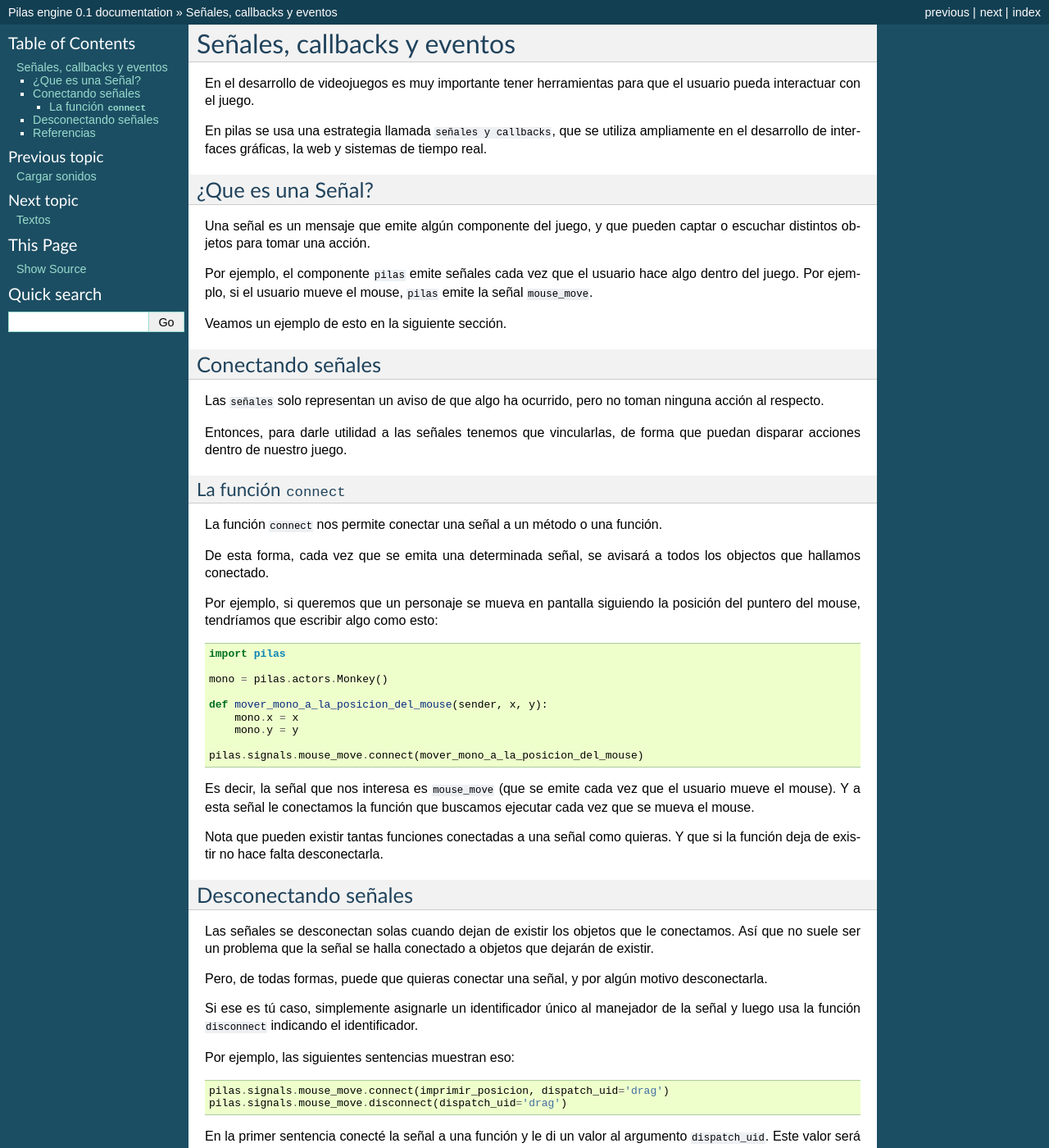
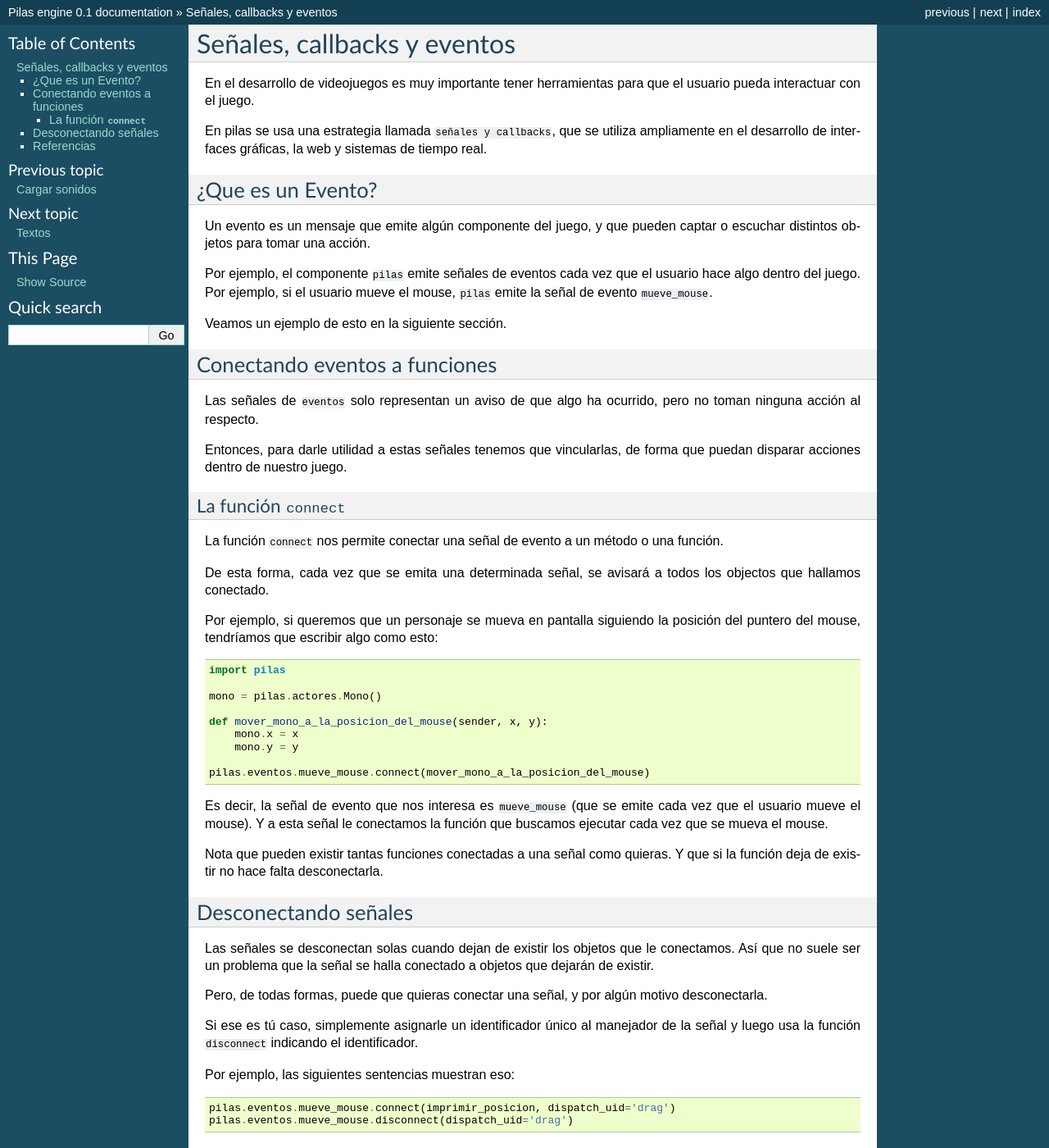
Before and after one commit to hugoruscitti/pilas-docs, a Sphinx documentation site: the page built from source/signals.rst, in a window 1280 px wide and 1400 px high. Shown: the whole window at 82% size. Built offline with Sphinx 7.4.7, drawn with Linux system fonts in a browser that asks for light colours; some of the changed text lies outside the part shown.

Commit message:
actualizando documentacion en espanol.

```diff
--- a/source/conf.py
+++ b/source/conf.py
@@ -17,6 +17,7 @@ import sys, os
 # add these directories to sys.path here. If the directory is relative to the
 # documentation root, use os.path.abspath to make it absolute, like shown here.
 sys.path.append(os.path.abspath('../'))
+sys.path.append(os.path.abspath('../pilas'))
 
 # -- General configuration -----------------------------------------------------
 
--- a/source/signals.rst
+++ b/source/signals.rst
@@ -10,35 +10,35 @@ En pilas se usa una estrategia llamada
 desarrollo de interfaces gráficas, la web y sistemas de tiempo
 real.
 
-¿Que es una Señal?
+¿Que es un Evento?
 ------------------
 
-Una señal es un mensaje que emite algún componente
+Un evento es un mensaje que emite algún componente
 del juego, y que pueden captar o escuchar distintos
 objetos para tomar una acción.
 
 Por ejemplo, el componente ``pilas`` emite señales
-cada vez que el usuario hace algo dentro del juego. Por
+de eventos cada vez que el usuario hace algo dentro del juego. Por
 ejemplo, si el usuario mueve el mouse, ``pilas`` emite
-la señal ``mouse_move``.
+la señal de evento ``mueve_mouse``.
 
 Veamos un ejemplo de esto en la siguiente sección.
 
-Conectando señales
-------------------
+Conectando eventos a funciones
+------------------------------
 
-Las ``señales`` solo representan un aviso de que algo
+Las señales de ``eventos`` solo representan un aviso de que algo
 ha ocurrido, pero no toman ninguna acción al respecto.
 
-Entonces, para darle utilidad a las señales tenemos
+Entonces, para darle utilidad a estas señales tenemos
 que vincularlas, de forma que puedan disparar acciones
 dentro de nuestro juego.
 
 La función ``connect``
 ______________________
 
-La función ``connect`` nos permite conectar una señal
-a un método o una función.
+La función ``connect`` nos permite conectar una señal de
+evento a un método o una función.
 
 De esta forma, cada vez que se emita una determinada
 señal, se avisará a todos los objectos que hallamos
@@ -54,15 +54,16 @@ esto:
 
     import pilas
 
-    mono = pilas.actors.Monkey()
+    mono = pilas.actores.Mono()
 
     def mover_mono_a_la_posicion_del_mouse(sender, x, y):
         mono.x = x
         mono.y = y
 
-    pilas.signals.mouse_move.connect(mover_mono_a_la_posicion_del_mouse)
+    pilas.eventos.mueve_mouse.connect(mover_mono_a_la_posicion_del_mouse)
 
-Es decir, la señal que nos interesa es ``mouse_move`` (que se emite
+
+Es decir, la señal de evento que nos interesa es ``mueve_mouse`` (que se emite
 cada vez que el usuario mueve el mouse). Y a esta señal le conectamos
 la función que buscamos ejecutar cada vez que se mueva el mouse.
 
@@ -88,10 +89,10 @@ Por ejemplo, las siguientes sentencias muestran eso:
 
 .. code-block:: python
 
-    pilas.signals.mouse_move.connect(imprimir_posicion, dispatch_uid='drag')
-    pilas.signals.mouse_move.disconnect(dispatch_uid='drag')
+    pilas.eventos.mueve_mouse.connect(imprimir_posicion, dispatch_uid='drag')
+    pilas.eventos.mueve_mouse.disconnect(dispatch_uid='drag')
 
-En la primer sentencia conecté la señal a una función y le di
+En la primer sentencia conecté la señal del evento a una función y le di
 un valor al argumento ``dispatch_uid``. Este valor será el identificador
 de ese enlace.
 
```
Also changed, not shown: other parts of source/signals.rst (+1 -1 lines), source/empezando.rst (+4 -4 lines), source/sound.rst (+16 -3 lines), source/text.rst (+19 -12 lines).
